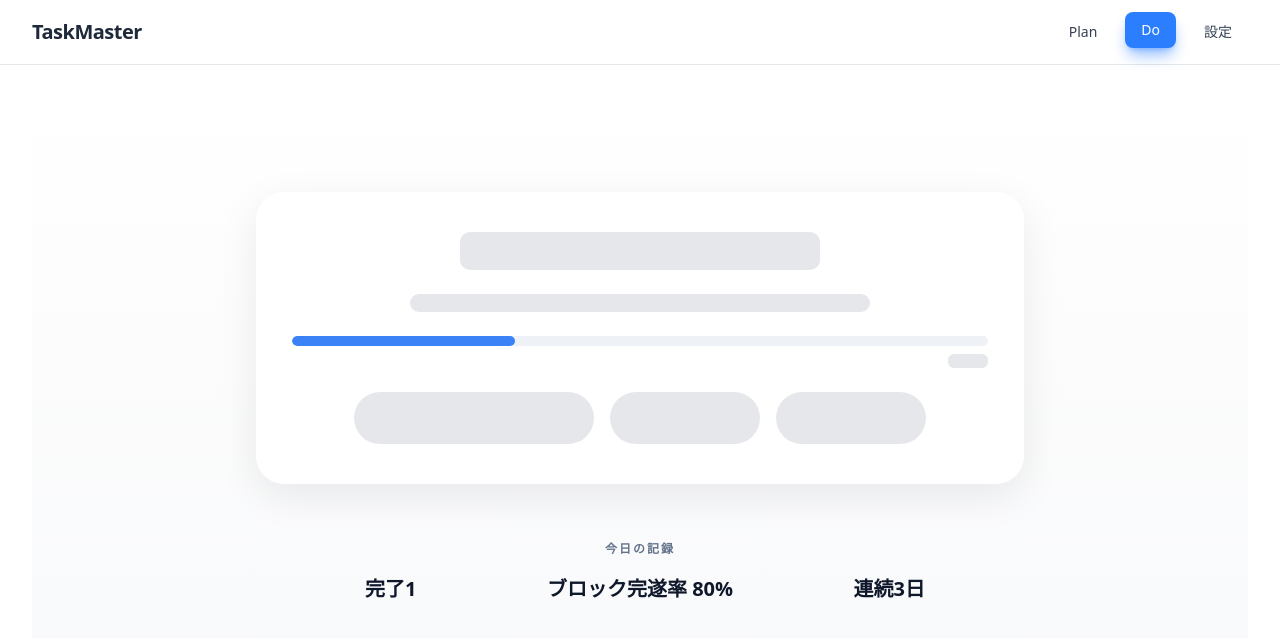
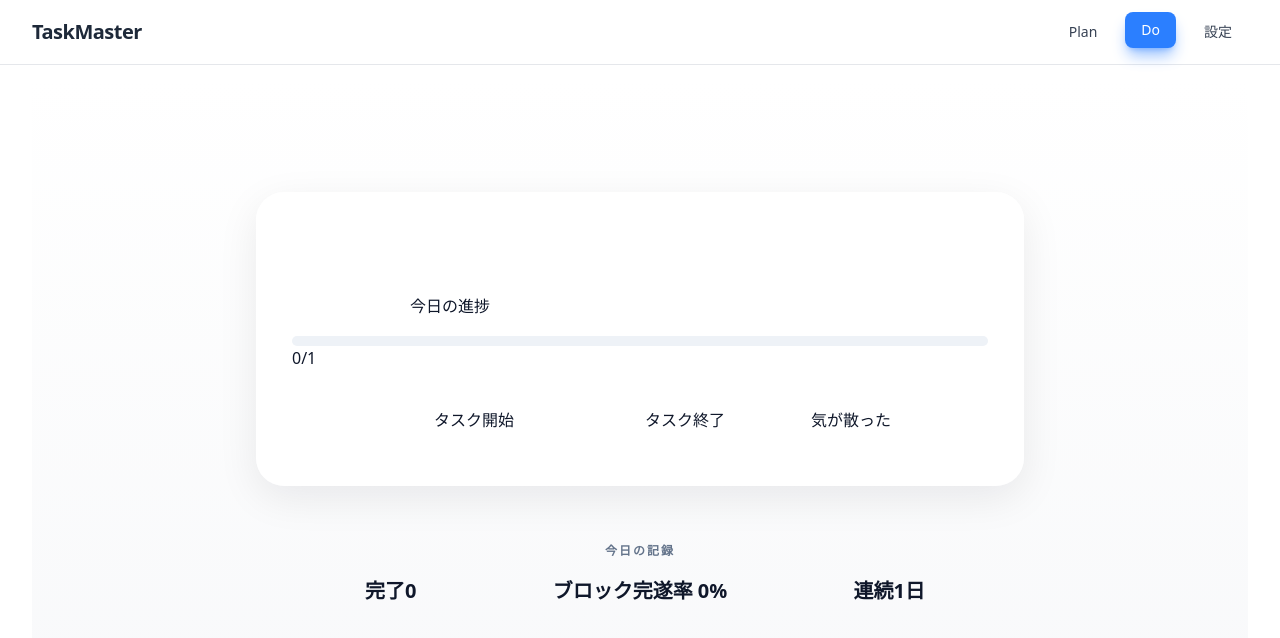
Before and after one commit to Ken1011-philo/taskmaster-app, a React (Vite) app: page /Do in a window 1280 px wide. Shown: the top 638 px of the page. Built offline with nearby package versions, Linux system fonts and the light colour scheme.

Commit message:
Do.tsxの処理変更

```diff
--- a/src/pages/Do.tsx
+++ b/src/pages/Do.tsx
@@ -1,34 +1,61 @@
-import { Button } from "@/components/ui/button";
-import { Link } from "react-router-dom";
+import React from "react";
+import { useNavigate } from "react-router-dom";
 import "./Do.css";
 
-/** プレーンな矩形のスケルトン */
+import { useDoPageData } from "../hooks/useDopageData";
+import type { DoRepo, Task, TodayStats } from "../types/do";
+
+/* =========================================================
+ * 開発用の in-memory リポジトリ（永続なし・localStorage不使用）
+ * 本番では Supabase 等の実装に差し替えるだけでOK
+ * =======================================================*/
+const inMemoryRepo: DoRepo = (() => {
+  let tasks: Task[] = []; // 必要ならテストで差し込む（永続しない）
+
+  const getNextTask = async () => {
+    const pending = tasks.filter((t) => !t.completed);
+    pending.sort(
+      (a, b) =>
+        (b.plannedBlocks - b.doneBlocks) - (a.plannedBlocks - a.doneBlocks)
+    );
+    return pending[0] ?? null;
+  };
+
+  const getTodayStats = async () => {
+    const planned = tasks.reduce((s, t) => s + t.plannedBlocks, 0);
+    const done = tasks.reduce((s, t) => s + t.doneBlocks, 0);
+    return {
+      completedCount: tasks.filter((t) => t.completed).length,
+      blockRate: planned ? done / planned : 0,
+      streakDays: 1,
+    } satisfies TodayStats;
+  };
+
+  // （任意）テスト時に外から差し込めるように dev-only API を窓口に出す
+  // @ts-expect-error dev helper
+  window.__seedDoTasks = (seed: Task[]) => {
+    tasks = [...seed];
+  };
+
+  return { getNextTask, getTodayStats };
+})();
+
+/* =========================
+ *  純UIコンポーネント
+ * =======================*/
 const Skeleton: React.FC<{ className?: string }> = ({ className }) => (
   <div className={["skel", className].filter(Boolean).join(" ")} />
 );
 
-
-/** 中央カード（Skeleton表示のみ） */
-const NowTaskCardSkeleton: React.FC = () => {
-  return (
+const NowTaskCardSkeleton: React.FC = () => (
   <section className="nowcard container">
     <div className="nowcard__inner">
-
-        {/* 見出し（「今やるのはこれだけ」） */}
       <Skeleton className="nowcard__title" />
-
-        {/* 説明行（タスク名相当） */}
       <Skeleton className="nowcard__subtitle" />
-
-        {/* 進捗・右に小さな値（2/10 相当） */}
       <div className="nowcard__progress">
-          <div className="progress__track">
-            <div className="progress__fill" />
-          </div>
+        <div className="progress__track"><div className="progress__fill" /></div>
         <Skeleton className="progress__value" />
       </div>
-
-        {/* ボタン3つのダミー */}
       <div className="nowcard__buttons">
         <Skeleton className="btn--lg" />
         <Skeleton className="btn--md" />
@@ -37,38 +64,119 @@ const NowTaskCardSkeleton: React.FC = () => {
     </div>
   </section>
 );
-};
 
-const TodayStats: React.FC = () => (
-  <section className="today container">
-    <h2 className="today__heading">今日の記録</h2>
-    <div className="today__grid">
-      <div className="today__item">
-        <span className="today__value">完了1</span>
+const ProgressBar: React.FC<{ value: number }> = ({ value }) => (
+  <div className="progress__track">
+    <div className="progress__fill" style={{ width: `${Math.round(value * 100)}%` }} />
   </div>
-      <div className="today__item">
-        <span className="today__value">ブロック完遂率 80%</span>
+);
+
+const NowTaskCard: React.FC<{
+  title: string;
+  progress: number; // 0..1
+  valueText?: string;
+  onStart: () => void;
+}> = ({ title, progress, valueText, onStart }) => (
+  <section className="nowcard container">
+    <div className="nowcard__inner">
+      <h2 className="nowcard__title">{title}</h2>
+      <p className="nowcard__subtitle">今日の進捗</p>
+      <div className="nowcard__progress">
+        <ProgressBar value={progress} />
+        <span className="progress__value">{valueText}</span>
       </div>
-      <div className="today__item">
-        <span className="today__value">連続3日</span>
+      <div className="nowcard__buttons">
+        <button className="btn btn--lg" onClick={onStart}>タスク開始</button>
+        <button className="btn btn--md" disabled>タスク終了</button>
+        <button className="btn btn--md" disabled>気が散った</button>
       </div>
     </div>
   </section>
 );
 
-const PageShell: React.FC<{ children: React.ReactNode }> = ({ children }) => (
-  <div className="page">
-    <main className="main">{children}</main>
+const TodayStatsView: React.FC<{ stats: TodayStats }> = ({ stats }) => (
+  <section className="today container">
+    <h2 className="today__heading">今日の記録</h2>
+    <div className="today__grid">
+      <div className="today__item"><span className="today__value">完了{stats.completedCount}</span></div>
+      <div className="today__item"><span className="today__value">ブロック完遂率 {Math.round(stats.blockRate * 100)}%</span></div>
+      <div className="today__item"><span className="today__value">連続{stats.streakDays}日</span></div>
     </div>
+  </section>
 );
 
-const Do: React.FC = () => {
+const TodayStatsSkeleton: React.FC = () => (
+  <section className="today container">
+    <h2 className="today__heading">今日の記録</h2>
+    <div className="today__grid">
+      <div className="today__item"><Skeleton className="today__value" /></div>
+      <div className="today__item"><Skeleton className="today__value" /></div>
+      <div className="today__item"><Skeleton className="today__value" /></div>
+    </div>
+  </section>
+);
+
+const PageShell: React.FC<{ children: React.ReactNode }> = ({ children }) => (
+  <div className="page"><main className="main">{children}</main></div>
+);
+
+/* =========================
+ *  ページ本体（UIだけ）
+ * =======================*/
+const Dopage: React.FC = () => {
+  const navigate = useNavigate();
+  const { state, reload } = useDoPageData(inMemoryRepo);
+  // ← return の直前など、コンポーネント内の上の方に追加
+  const isReady = state.status === "ready";
+  const task = isReady ? state.task : null; // ここで絞り込む
+
+
   return (
     <PageShell>
+      {state.status === "loading" && (
+        <>
           <NowTaskCardSkeleton />
-      <TodayStats />
+          <TodayStatsSkeleton />
+        </>
+      )}
+
+      {state.status === "error" && (
+        <>
+          <section className="nowcard container">
+            <div className="nowcard__inner">
+              <h2 className="nowcard__title">読み込みに失敗しました</h2>
+              <div className="nowcard__buttons">
+                <button className="btn btn--lg" onClick={reload}>再試行</button>
+              </div>
+            </div>
+          </section>
+          <TodayStatsSkeleton />
+        </>
+      )}
+
+      {isReady && (
+        <>
+          {task ? (
+            <NowTaskCard
+              title={task.title}
+              progress={task.plannedBlocks ? task.doneBlocks / task.plannedBlocks : 0}
+              valueText={`${task.doneBlocks}/${task.plannedBlocks}`}
+              onStart={() => navigate(`/focus?taskId=${task.id}`)}
+            />
+          ) : (
+            // ここはあなたの既存の空表示でOK（操作は変更しない方針のまま）
+            <section className="nowcard container">
+              <div className="nowcard__inner">
+                <h2 className="nowcard__title">今日はやるタスクがありません</h2>
+              </div>
+            </section>
+          )}
+
+          {state.stats ? <TodayStatsView stats={state.stats} /> : <TodayStatsSkeleton />}
+        </>
+      )}
     </PageShell>
   );
 };
 
-export default Do;
+export default Dopage;
```
Lines whose indentation alone changed are shown as unchanged.
